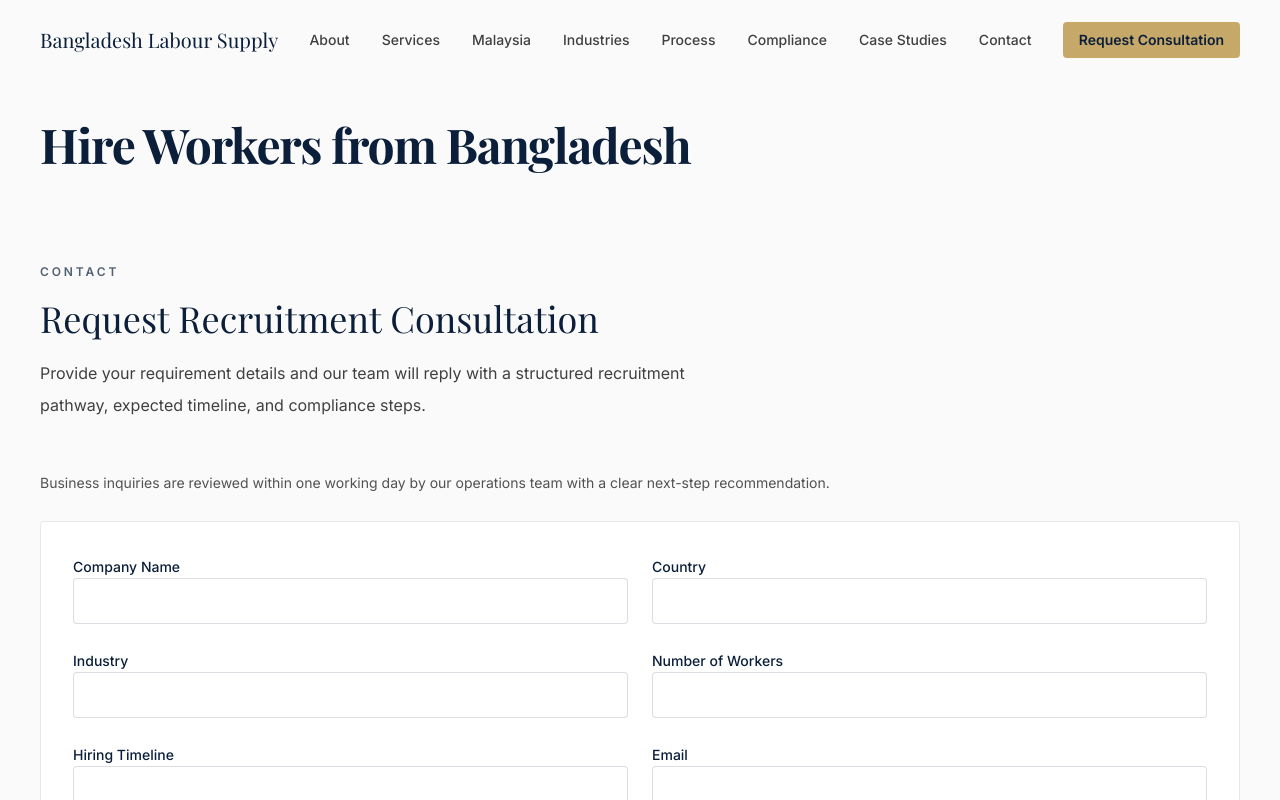
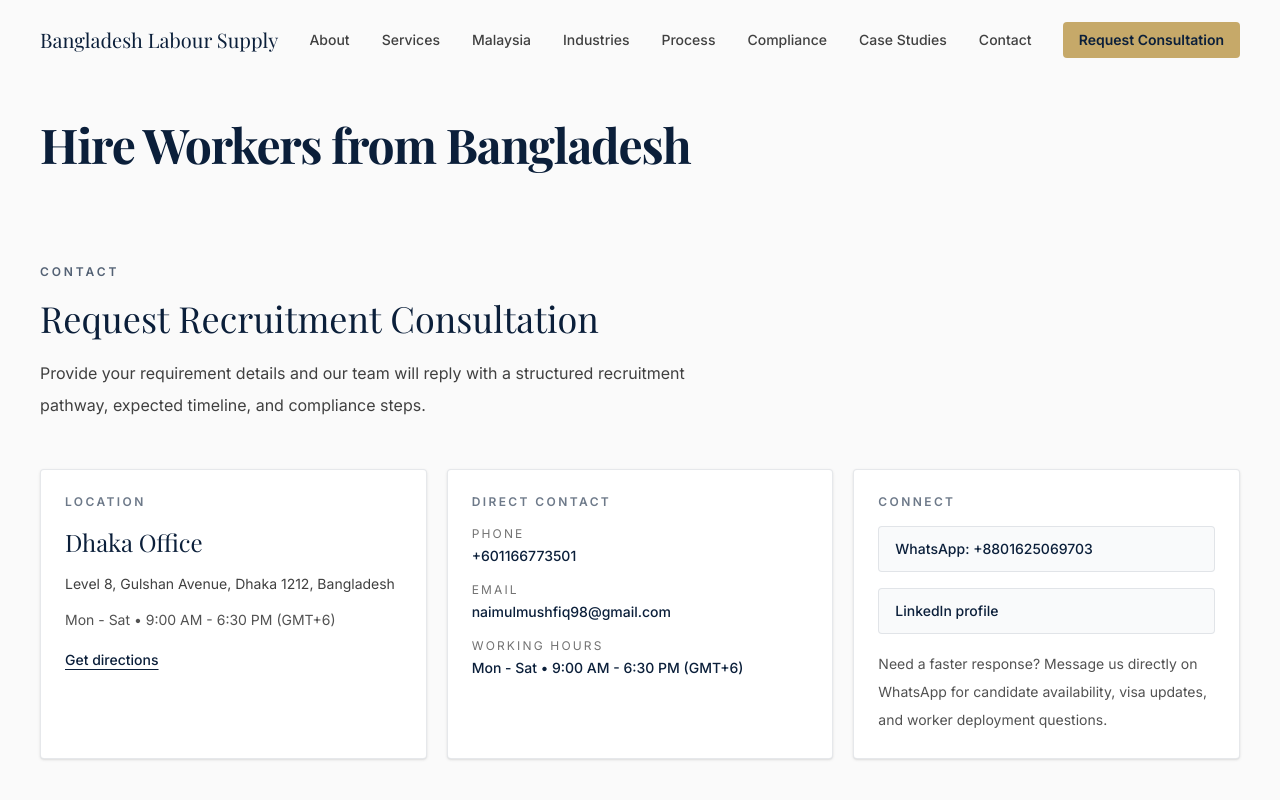
Before and after one commit to mahim2022/newManpowerWebsite, a Next.js app: page /contact in a window 1280 px wide. Shown: the top 800 px of the page. Built offline with nearby package versions, Linux system fonts and the light colour scheme; no server answers; a web font is replaced by a local one.

Commit message:
Add detailed contact info block before inquiry form

```diff
--- a/app/contact/page.tsx
+++ b/app/contact/page.tsx
@@ -1,7 +1,7 @@
 import type { Metadata } from "next";
 import { InquiryForm } from "@/components/InquiryForm";
 import { SectionWrapper } from "@/components/SectionWrapper";
-import { SITE_COPY } from "@/lib/constants";
+import { BRAND, SITE_COPY } from "@/lib/constants";
 import { buildPageMetadata } from "@/lib/metadata";
 import { buildBreadcrumbSchema } from "@/lib/seo";
 import { submitInquiry } from "./actions";
@@ -23,6 +23,7 @@
     { name: "Home", path: "/" },
     { name: "Contact", path: "/contact" },
   ]);
+  const whatsappUrl = `https://wa.me/${BRAND.whatsapp.replace(/\D/g, "")}?text=${encodeURIComponent(BRAND.whatsappMessage)}`;
 
   return (
     <>
@@ -35,6 +36,70 @@
         title="Request Recruitment Consultation"
         subtitle="Provide your requirement details and our team will reply with a structured recruitment pathway, expected timeline, and compliance steps."
       >
+        <div className="mb-10 grid gap-5 lg:grid-cols-3">
+          <div className="rounded-sm border border-[#0B1F3A]/10 bg-white p-6 shadow-sm">
+            <p className="text-xs font-semibold uppercase tracking-[0.2em] text-[#0B1F3A]/60">Location</p>
+            <h3 className="mt-4 font-serif text-2xl text-[#0B1F3A]">Dhaka Office</h3>
+            <p className="mt-3 text-sm leading-7 text-neutral-700">{BRAND.address}</p>
+            <p className="mt-3 text-sm text-neutral-600">{BRAND.businessHours}</p>
+            <a
+              href={BRAND.addressMapUrl}
+              target="_blank"
+              rel="noreferrer"
+              className="mt-5 inline-flex text-sm font-medium text-[#0B1F3A] underline underline-offset-4 transition-colors duration-200 hover:text-[#C6A969]"
+            >
+              Get directions
+            </a>
+          </div>
+
+          <div className="rounded-sm border border-[#0B1F3A]/10 bg-white p-6 shadow-sm">
+            <p className="text-xs font-semibold uppercase tracking-[0.2em] text-[#0B1F3A]/60">Direct Contact</p>
+            <div className="mt-4 space-y-4 text-sm text-neutral-700">
+              <div>
+                <p className="text-xs uppercase tracking-[0.18em] text-neutral-500">Phone</p>
+                <a href={`tel:${BRAND.phone.replace(/\s+/g, "")}`} className="mt-1 inline-block font-medium text-[#0B1F3A] hover:text-[#C6A969]">
+                  {BRAND.phone}
+                </a>
+              </div>
+              <div>
+                <p className="text-xs uppercase tracking-[0.18em] text-neutral-500">Email</p>
+                <a href={`mailto:${BRAND.email}`} className="mt-1 inline-block break-all font-medium text-[#0B1F3A] hover:text-[#C6A969]">
+                  {BRAND.email}
+                </a>
+              </div>
+              <div>
+                <p className="text-xs uppercase tracking-[0.18em] text-neutral-500">Working Hours</p>
+                <p className="mt-1 font-medium text-[#0B1F3A]">{BRAND.businessHours}</p>
+              </div>
+            </div>
+          </div>
+
+          <div className="rounded-sm border border-[#0B1F3A]/10 bg-white p-6 shadow-sm">
+            <p className="text-xs font-semibold uppercase tracking-[0.2em] text-[#0B1F3A]/60">Connect</p>
+            <div className="mt-4 space-y-4 text-sm text-neutral-700">
+              <a
+                href={whatsappUrl}
+                target="_blank"
+                rel="noreferrer"
+                className="block rounded-sm border border-[#0B1F3A]/10 bg-[#F9FAFB] px-4 py-3 font-medium text-[#0B1F3A] transition-colors duration-200 hover:border-[#C6A969]/40 hover:text-[#C6A969]"
+              >
+                WhatsApp: {BRAND.whatsapp}
+              </a>
+              <a
+                href={BRAND.linkedinUrl}
+                target="_blank"
+                rel="noreferrer"
+                className="block rounded-sm border border-[#0B1F3A]/10 bg-[#F9FAFB] px-4 py-3 font-medium text-[#0B1F3A] transition-colors duration-200 hover:border-[#C6A969]/40 hover:text-[#C6A969]"
+              >
+                LinkedIn profile
+              </a>
+              <p className="text-sm leading-7 text-neutral-600">
+                Need a faster response? Message us directly on WhatsApp for candidate availability, visa updates, and worker deployment questions.
+              </p>
+            </div>
+          </div>
+        </div>
+
         <p className="mb-6 text-sm leading-7 text-neutral-600">{SITE_COPY.contactTrustNote}</p>
         {params.status === "success" ? (
           <div className="mb-6 rounded-sm border border-emerald-200 bg-emerald-50 px-5 py-4 text-sm text-emerald-800">
--- a/lib/constants.ts
+++ b/lib/constants.ts
@@ -34,6 +34,10 @@
   whatsapp: "+8801625069703",
   email: "naimulmushfiq98@gmail.com",
   address: "Level 8, Gulshan Avenue, Dhaka 1212, Bangladesh",
+  addressMapUrl: "https://maps.google.com/?q=Level+8,+Gulshan+Avenue,+Dhaka+1212,+Bangladesh",
+  businessHours: "Mon - Sat • 9:00 AM - 6:30 PM (GMT+6)",
+  linkedinUrl: "https://www.linkedin.com/company/janani-overseas-recruiting-agency-ltd/",
+  whatsappMessage: "Hello, I need manpower recruitment support. Please contact me with candidate availability, compliance, and deployment timelines.",
 };
 
 export const NAV_LINKS = [
```
